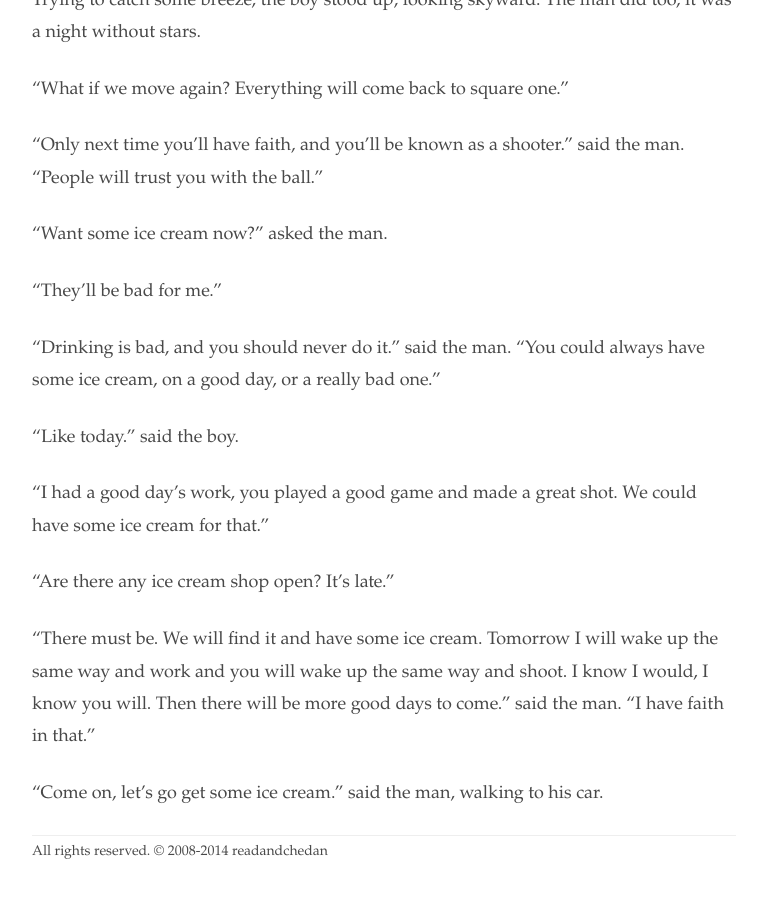
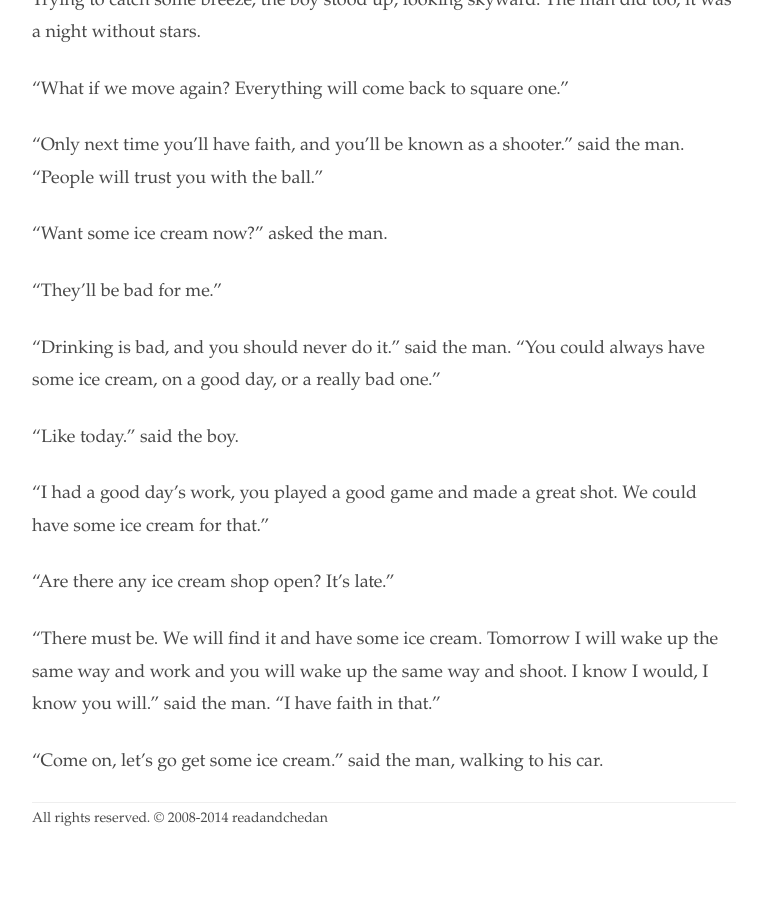
Before and after one commit to readandchedan/readandchedan.github.io, a Jekyll site: the page built from _posts/fiction/_posts/2014-07-23-shooter.md, in a window 1280 px wide and 900 px high, scrolled down 4162 px. Shown: the whole window, without its empty margins (256-1018 px from the left). Built offline with Jekyll 4.4.1, drawn with Linux system fonts in a browser that asks for light colours; after the commit the page ends 5030 px from its top, so only the background shows below that.

Commit message:
Commited on 2014-08-08 13:02:53.840305

```diff
--- a/_posts/fiction/_posts/2014-07-23-shooter.md
+++ b/_posts/fiction/_posts/2014-07-23-shooter.md
@@ -143,6 +143,6 @@ Trying to catch some breeze, the boy stood up, looking skyward. The man did too,
 
 "Are there any ice cream shop open? It's late."
 
-"There must be. We will find it and have some ice cream. Tomorrow I will wake up the same way and work and you will wake up the same way and shoot. I know I would, I know you will. Then there will be more good days to come." said the man. "I have faith in that."
+"There must be. We will find it and have some ice cream. Tomorrow I will wake up the same way and work and you will wake up the same way and shoot. I know I would, I know you will." said the man. "I have faith in that."
 
 "Come on, let's go get some ice cream." said the man, walking to his car.
```
